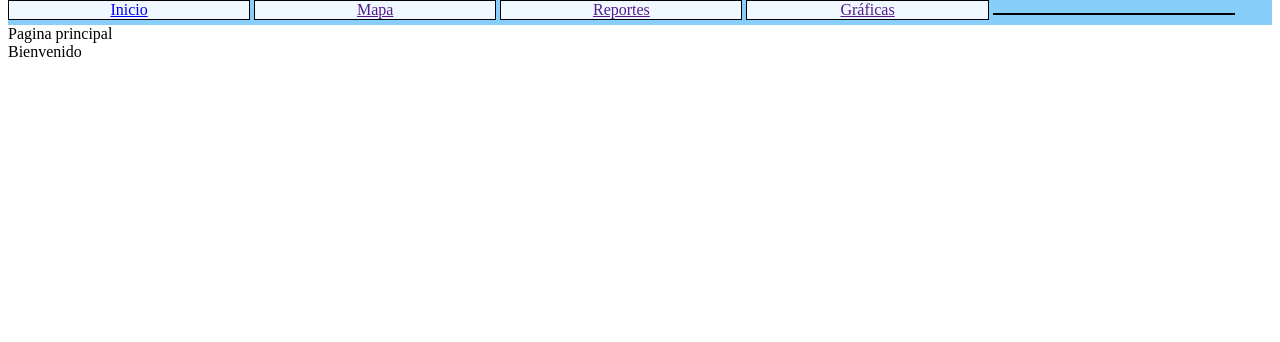
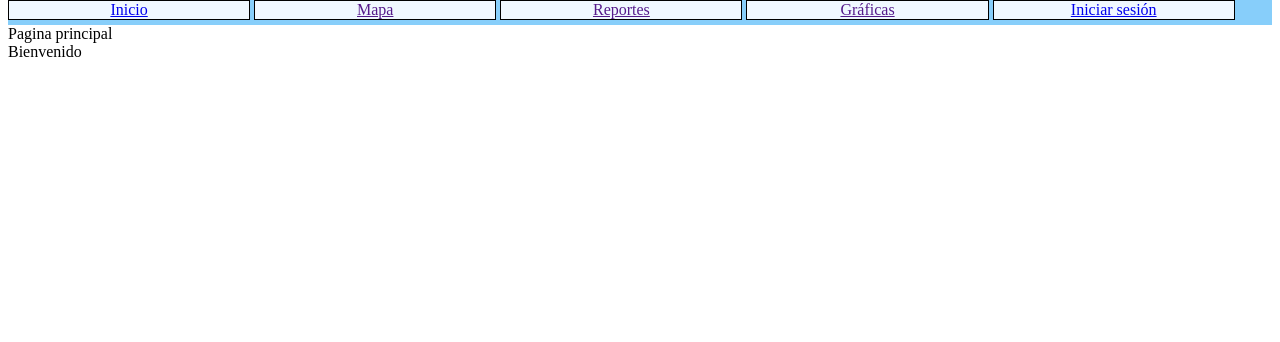
Before and after one commit to JaimeNJ99/ReporThing, a PHP site: page /index.php in a window 1280 px wide. Shown: the part 78-420 px from the top of the page. Run offline with PHP 8.4, Linux system fonts and the light colour scheme; data that the repository does not hold is empty.

Commit message:
inicio session

```diff
--- a/header.php
+++ b/header.php
@@ -52,7 +52,7 @@
             <div class ="botonmenu"><a href="">Mapa</a></div>
             <div class ="botonmenu"><a href="">Reportes</a></div>
             <div class ="botonmenu"><a href="">Gráficas</a></div>
-            <div class ="botonmenu"><a href=""></a></div>
+            <div class ="botonmenu"><a href="login.php">Iniciar sesión</a></div>
         </div>
     </body>
 </html>
```
